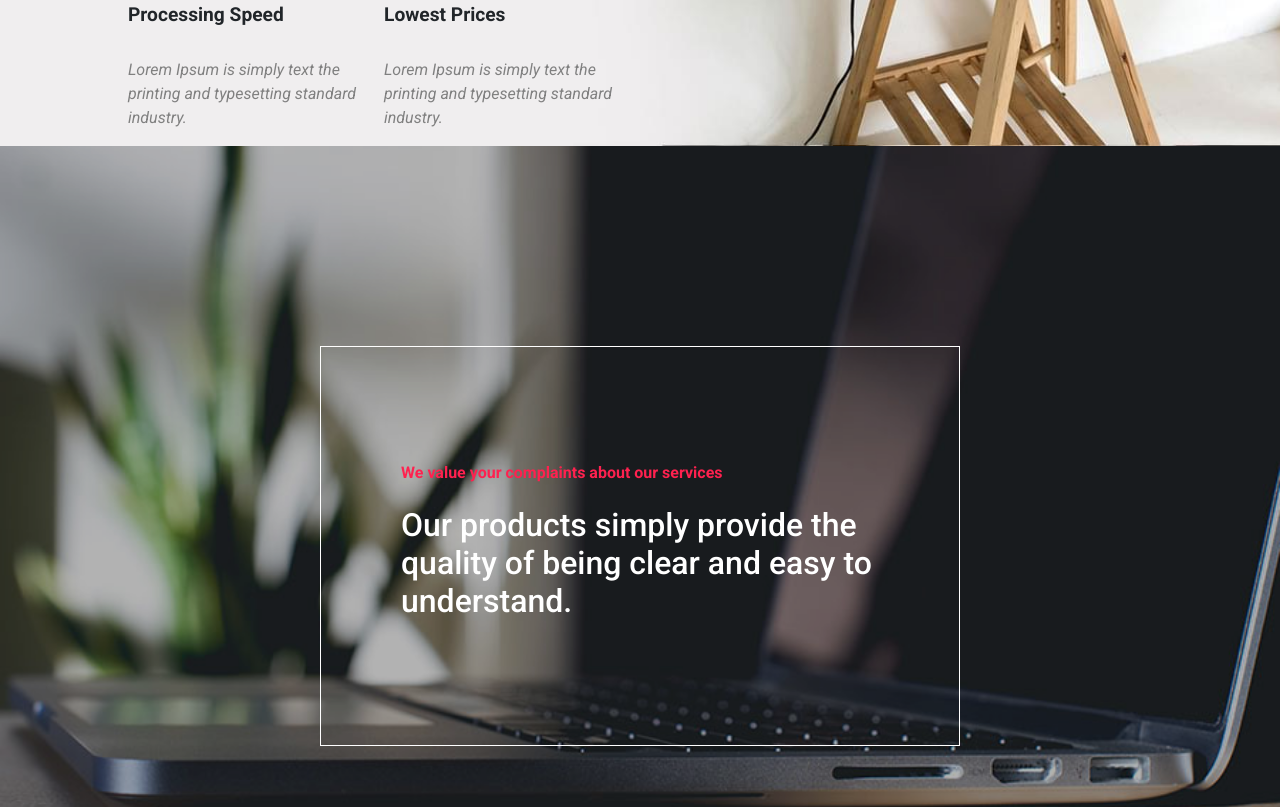
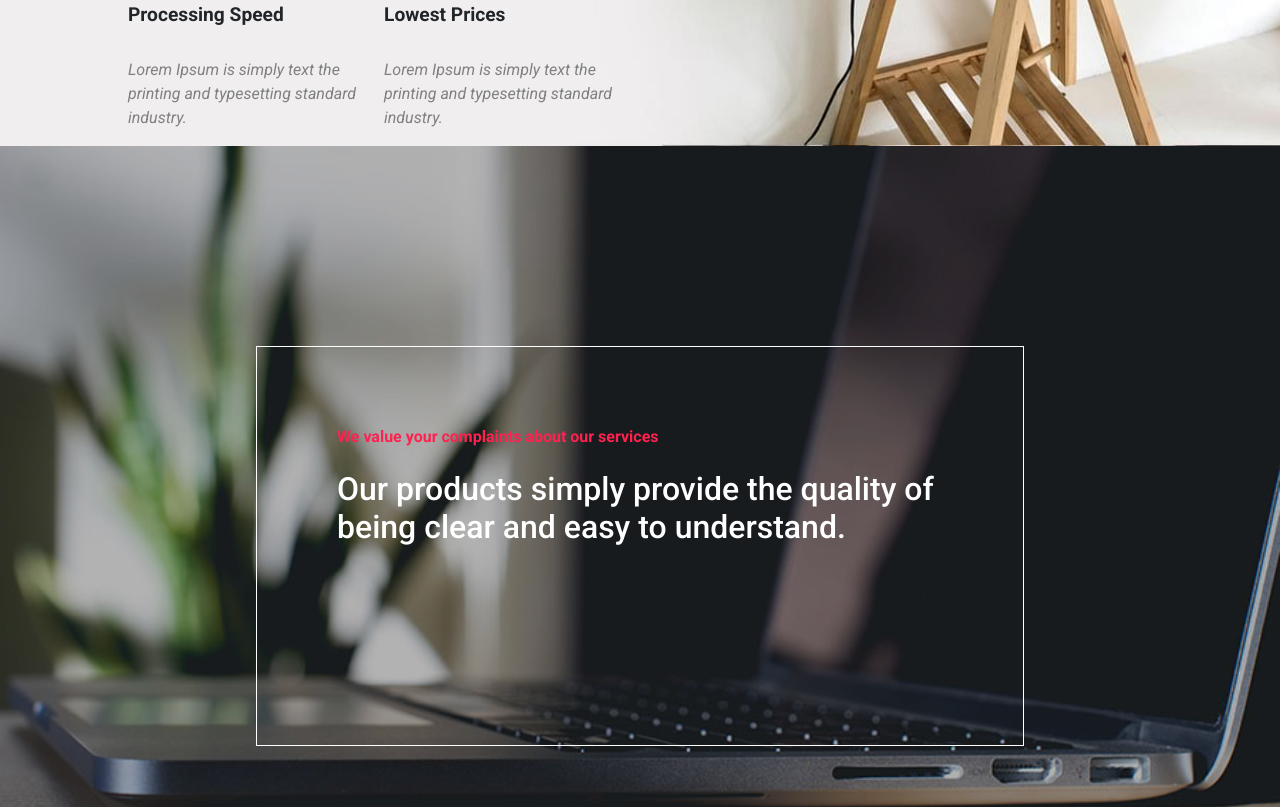
Before and after one commit to SidhantSIDHANT/nicePage-Studio-website, a website: page index.html in a window 1280 px wide. Shown: the part 4173-4980 px from the top of the page. Drawn offline with nearby package versions, Linux system fonts and the light colour scheme.

Commit message:
outprodcuts-box

```diff
--- a/assets/css/mediaquery.css
+++ b/assets/css/mediaquery.css
@@ -18,7 +18,9 @@
     .cus-card-section-2 .card-body {
         min-height: 12rem;
     }
-
+    section.ourProducts-section-8 .outproducts-box {
+        width: 80%;
+    }
 
 
 }
@@ -115,6 +117,7 @@
     section.ourProducts-section-8 .outproducts-box {
         padding: 5rem;
     }
+
 }
 
 @media all and (min-width : 992px) {
--- a/assets/css/style.css
+++ b/assets/css/style.css
@@ -134,6 +134,10 @@ section.digitalExperience-section-7 {
     /* background-attachment: fixed; */
     height: 100vh;
     position: relative;
+    display: flex;
+    justify-content: center;
+    align-items: center;
+    flex-direction: column;
 }
 
 section.ourProducts-section-8::after {
@@ -141,17 +145,12 @@ section.ourProducts-section-8::after {
 }
 
 
-section.ourProducts-section-8 .outproducts-box {
-    min-height: 50%;
-    width: 50%;
-    position: absolute;
-    transform: translate(50%,50%);
+ section.ourProducts-section-8 .outproducts-box {
+        min-height: 50%;
+        width: 60%;
+    z-index: 2222;
     border: 1px solid white;
-    z-index: 5555;
-    display: flex;
-    justify-content: center;
-    flex-direction: column;
-}
+    }
 
 .outproducts-box h5 {
     font-size: 5px;
```
